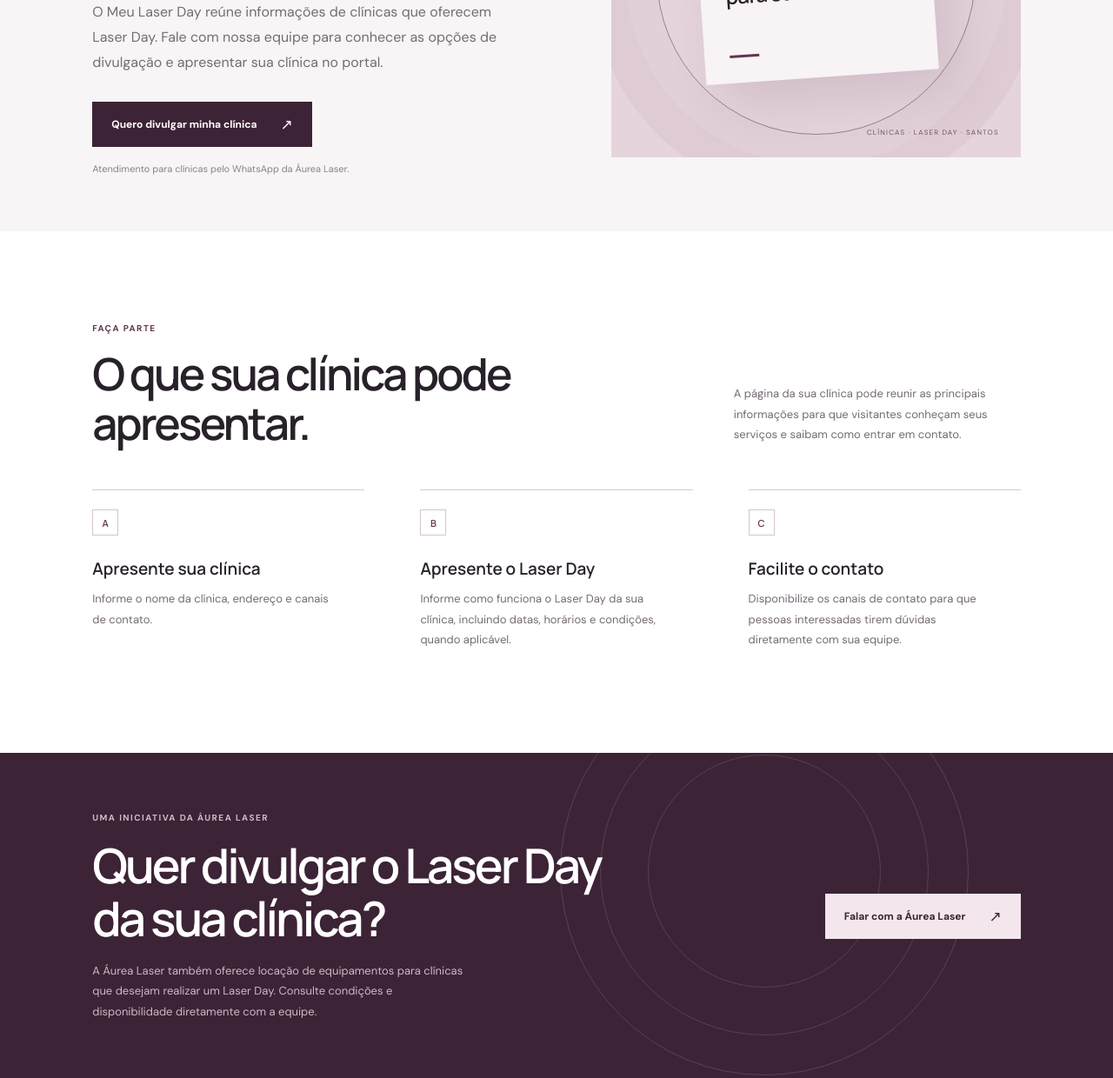
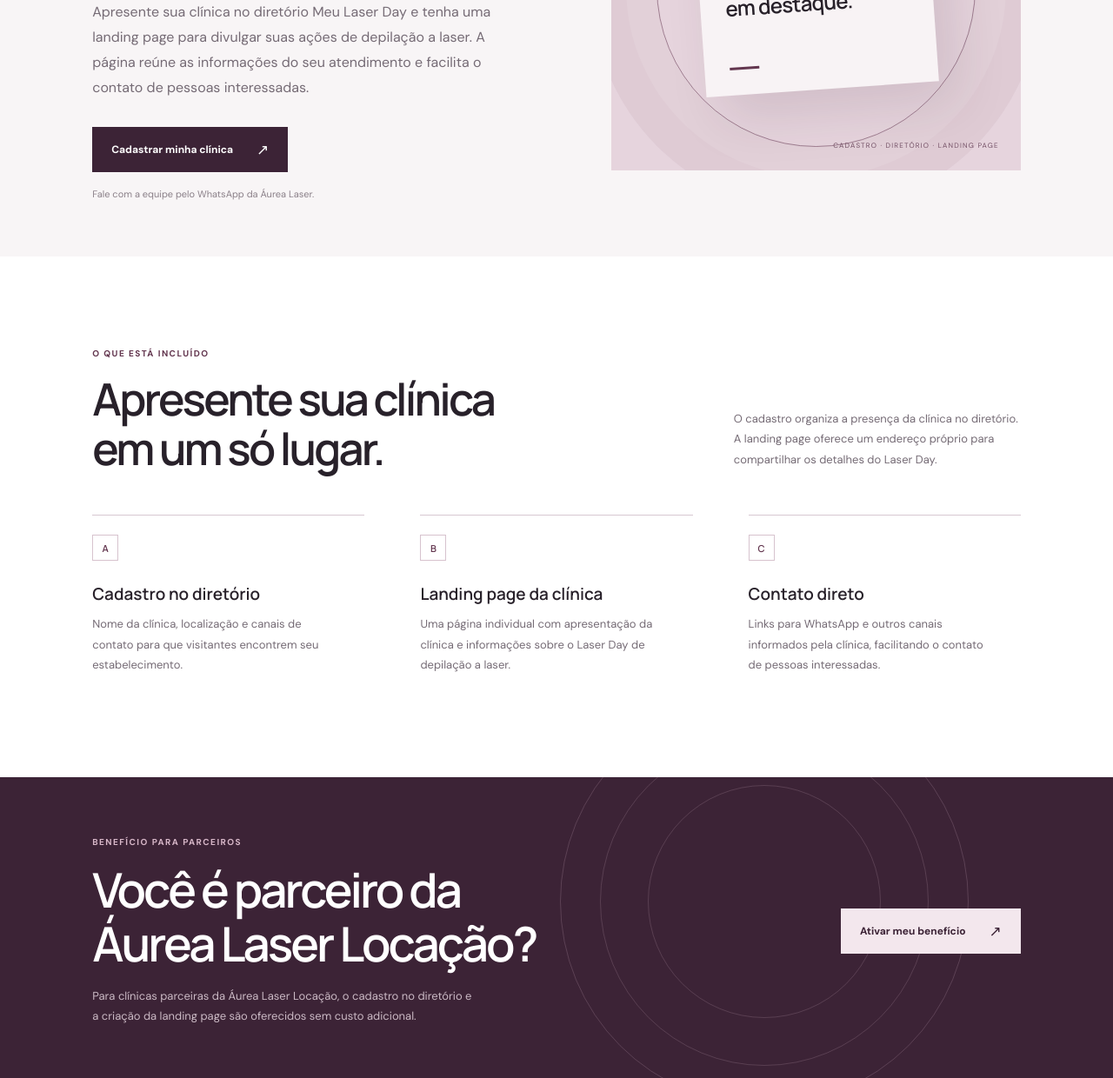
Before and after one commit to rafael-rsadigital/meulaserday, a plain HTML site: page para-clinicas/index.html in a window 1280 px wide. Shown: the part 409-1649 px from the top of the page at 87% size. Drawn offline with Linux system fonts and the light colour scheme.

Commit message:
Atualiza página comercial e benefício para parceiros

```diff
--- a/para-clinicas/index.html
+++ b/para-clinicas/index.html
@@ -3,8 +3,8 @@
 <head>
   <meta charset="utf-8">
   <meta name="viewport" content="width=device-width, initial-scale=1">
-  <title>Para clínicas | Divulgue seu Laser Day | Meu Laser Day</title>
-  <meta name="description" content="Apresente sua clínica a quem procura Laser Day. Conheça as opções de divulgação do Meu Laser Day e fale com a equipe.">
+  <title>Cadastre sua clínica e divulgue o Laser Day | Meu Laser Day</title>
+  <meta name="description" content="Cadastre sua clínica no Meu Laser Day e divulgue suas ações de depilação a laser. Parceiros da Áurea Laser Locação têm cadastro e landing page sem custo adicional.">
   <meta name="theme-color" content="#f8f5f6">
   <link rel="canonical" href="https://meulaserday.com.br/para-clinicas/">
   <link rel="icon" href="/favicon.svg" type="image/svg+xml">
@@ -14,8 +14,9 @@
   <link rel="stylesheet" href="/assets/css/style.css">
   <meta property="og:type" content="website">
   <meta property="og:locale" content="pt_BR">
-  <meta property="og:title" content="Divulgue seu Laser Day | Meu Laser Day">
-  <meta property="og:description" content="Conheça as opções para apresentar sua clínica e divulgar seu Laser Day no portal.">
+  <meta property="og:site_name" content="Meu Laser Day">
+  <meta property="og:title" content="Cadastre sua clínica e divulgue o Laser Day | Meu Laser Day">
+  <meta property="og:description" content="Cadastro no diretório e landing page para divulgar seu Laser Day. Condição especial para parceiros da Áurea Laser Locação.">
   <meta property="og:url" content="https://meulaserday.com.br/para-clinicas/">
 </head>
 <body>
@@ -25,8 +26,8 @@
       <span>meu<span class="brand-accent">laser</span>day</span>
     </a>
     <nav class="main-nav" aria-label="Navegação principal">
-      <a href="/laser-day-em-santos/">Santos</a>
-      <a class="nav-cta" href="/">Voltar ao portal <span aria-hidden="true">↗</span></a>
+      <a href="/clinicas/">Diretório</a>
+      <a class="nav-cta" href="/">Início <span aria-hidden="true">↗</span></a>
     </nav>
     <button class="menu-toggle" type="button" aria-label="Abrir menu" aria-expanded="false">
       <span></span><span></span>
@@ -35,39 +36,49 @@
   <main>
     <section class="clinic-hero">
       <div class="clinic-copy">
-        <p class="eyebrow"><span class="eyebrow-dot"></span> Divulgação para clínicas</p>
-        <h1>Apresente sua clínica a quem procura <em>Laser Day.</em></h1>
-        <p class="hero-intro">O Meu Laser Day reúne informações de clínicas que oferecem Laser Day. Fale com nossa equipe para conhecer as opções de divulgação e apresentar sua clínica no portal.</p>
-        <a class="button button-dark" href="https://wa.me/5513936182924?text=Ol%C3%A1!%20Tenho%20uma%20cl%C3%ADnica%20e%20quero%20saber%20como%20participar%20do%20Meu%20Laser%20Day." target="_blank" rel="noopener noreferrer">Quero divulgar minha clínica <span aria-hidden="true">↗</span></a>
-        <p class="hero-note">Atendimento para clínicas pelo WhatsApp da Áurea Laser.</p>
+        <p class="eyebrow"><span class="eyebrow-dot"></span> Cadastro para clínicas</p>
+        <h1>Sua clínica realiza Laser Day? <em>Divulgue aqui.</em></h1>
+        <p class="hero-intro">Apresente sua clínica no diretório Meu Laser Day e tenha uma landing page para divulgar suas ações de depilação a laser. A página reúne as informações do seu atendimento e facilita o contato de pessoas interessadas.</p>
+        <a class="button button-dark" href="https://wa.me/5513936182924?text=Ol%C3%A1!%20Quero%20cadastrar%20minha%20cl%C3%ADnica%20no%20Meu%20Laser%20Day%20e%20conhecer%20as%20condi%C3%A7%C3%B5es." target="_blank" rel="noopener noreferrer">Cadastrar minha clínica <span aria-hidden="true">↗</span></a>
+        <p class="hero-note">Fale com a equipe pelo WhatsApp da Áurea Laser.</p>
       </div>
       <div class="clinic-art" aria-hidden="true">
         <div class="clinic-ring"></div>
-        <div class="clinic-card"><span>MEU LASER DAY</span><strong>Mais visibilidade<br>para sua clínica.</strong><i></i></div>
-        <span class="clinic-art-note">CLÍNICAS · LASER DAY · SANTOS</span>
+        <div class="clinic-card"><span>MEU LASER DAY</span><strong>Seu Laser Day<br>em destaque.</strong><i></i></div>
+        <span class="clinic-art-note">CADASTRO · DIRETÓRIO · LANDING PAGE</span>
       </div>
     </section>
+
     <section class="section-wrap clinic-content">
       <div class="section-heading">
-        <div><p class="eyebrow">Faça parte</p><h2>O que sua clínica pode apresentar.</h2></div>
-        <p class="section-aside">A página da sua clínica pode reunir as principais informações para que visitantes conheçam seus serviços e saibam como entrar em contato.</p>
+        <div><p class="eyebrow">O que está incluído</p><h2>Apresente sua clínica<br>em um só lugar.</h2></div>
+        <p class="section-aside">O cadastro organiza a presença da clínica no diretório. A landing page oferece um endereço próprio para compartilhar os detalhes do Laser Day.</p>
       </div>
       <div class="clinic-benefits">
-        <article><span class="benefit-mark">A</span><h3>Apresente sua clínica</h3><p>Informe o nome da clínica, endereço e canais de contato.</p></article>
-        <article><span class="benefit-mark">B</span><h3>Apresente o Laser Day</h3><p>Informe como funciona o Laser Day da sua clínica, incluindo datas, horários e condições, quando aplicável.</p></article>
-        <article><span class="benefit-mark">C</span><h3>Facilite o contato</h3><p>Disponibilize os canais de contato para que pessoas interessadas tirem dúvidas diretamente com sua equipe.</p></article>
+        <article><span class="benefit-mark">A</span><h3>Cadastro no diretório</h3><p>Nome da clínica, localização e canais de contato para que visitantes encontrem seu estabelecimento.</p></article>
+        <article><span class="benefit-mark">B</span><h3>Landing page da clínica</h3><p>Uma página individual com apresentação da clínica e informações sobre o Laser Day de depilação a laser.</p></article>
+        <article><span class="benefit-mark">C</span><h3>Contato direto</h3><p>Links para WhatsApp e outros canais informados pela clínica, facilitando o contato de pessoas interessadas.</p></article>
       </div>
     </section>
+
     <section class="partner-band">
       <div class="partner-band-inner">
         <div>
-          <p class="eyebrow eyebrow-light">Uma iniciativa da Áurea Laser</p>
-          <h2>Quer divulgar o Laser Day<br>da sua clínica?</h2>
-          <p>A Áurea Laser também oferece locação de equipamentos para clínicas que desejam realizar um Laser Day. Consulte condições e disponibilidade diretamente com a equipe.</p>
+          <p class="eyebrow eyebrow-light">Benefício para parceiros</p>
+          <h2>Você é parceiro da<br>Áurea Laser Locação?</h2>
+          <p>Para clínicas parceiras da Áurea Laser Locação, o cadastro no diretório e a criação da landing page são oferecidos sem custo adicional.</p>
         </div>
-        <a class="button button-light" href="https://wa.me/5513936182924?text=Ol%C3%A1!%20Quero%20conhecer%20a%20loca%C3%A7%C3%A3o%20de%20equipamentos%20para%20realizar%20um%20Laser%20Day." target="_blank" rel="noopener noreferrer">Falar com a Áurea Laser <span aria-hidden="true">↗</span></a>
+        <a class="button button-light" href="https://wa.me/5513936182924?text=Ol%C3%A1!%20Sou%20parceiro%20da%20%C3%81urea%20Laser%20e%20quero%20ativar%20meu%20cadastro%20e%20landing%20page%20no%20Meu%20Laser%20Day." target="_blank" rel="noopener noreferrer">Ativar meu benefício <span aria-hidden="true">↗</span></a>
         <span class="band-orbit" aria-hidden="true"></span>
       </div>
+    </section>
+
+    <section class="section-wrap">
+      <div class="section-heading">
+        <div><p class="eyebrow">Sua clínica ainda não é parceira?</p><h2>Conheça as opções<br>de divulgação.</h2></div>
+        <p class="section-aside">Clínicas que ainda não alugam equipamentos com a Áurea Laser também podem solicitar a criação de uma landing page e consultar as condições para divulgação no Meu Laser Day.</p>
+      </div>
+      <a class="button button-dark" href="https://wa.me/5513936182924?text=Ol%C3%A1!%20Tenho%20uma%20cl%C3%ADnica%20e%20quero%20conhecer%20as%20op%C3%A7%C3%B5es%20de%20divulga%C3%A7%C3%A3o%20no%20Meu%20Laser%20Day." target="_blank" rel="noopener noreferrer">Consultar condições <span aria-hidden="true">↗</span></a>
     </section>
   </main>
   <footer class="site-footer">
```
